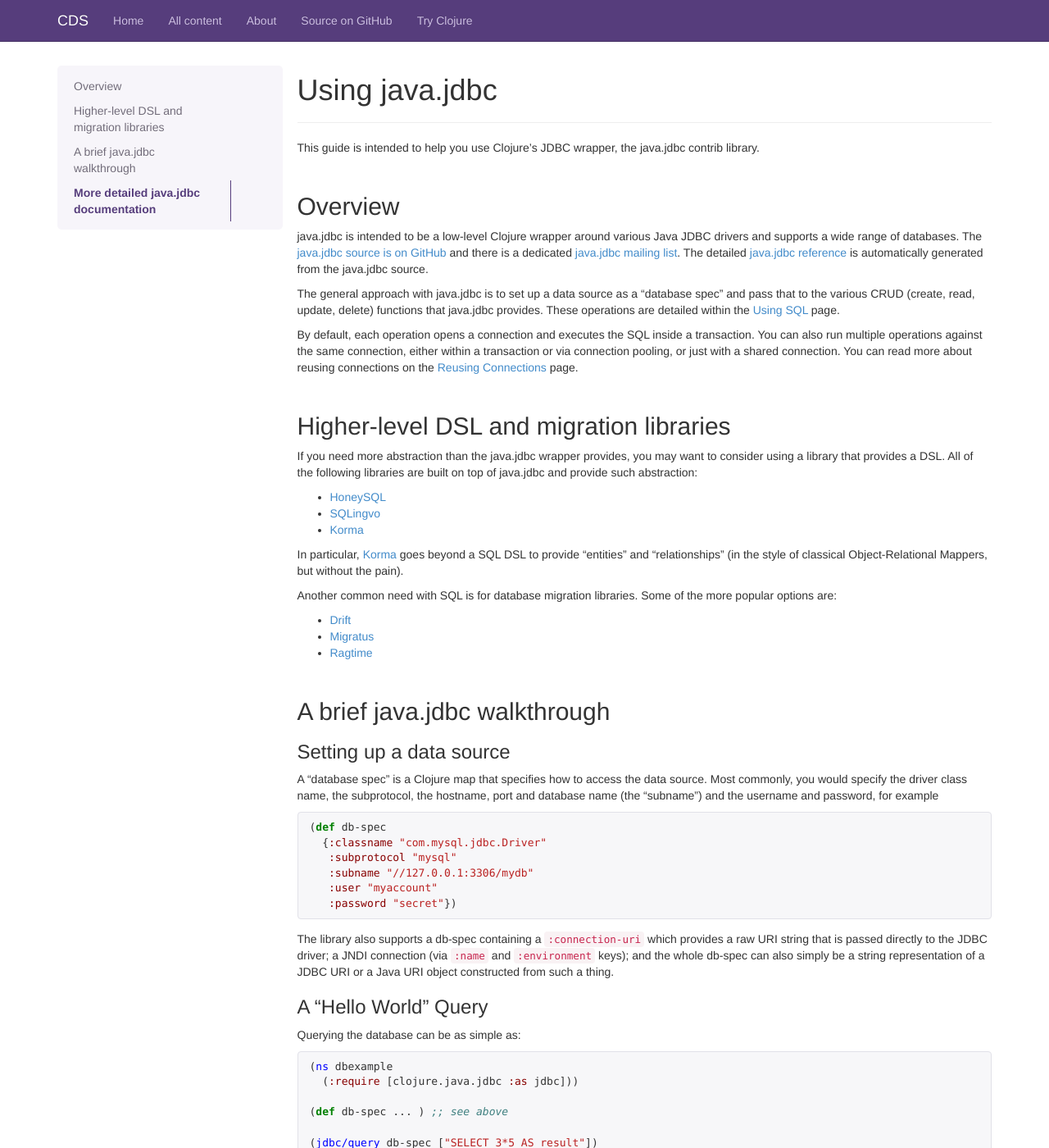
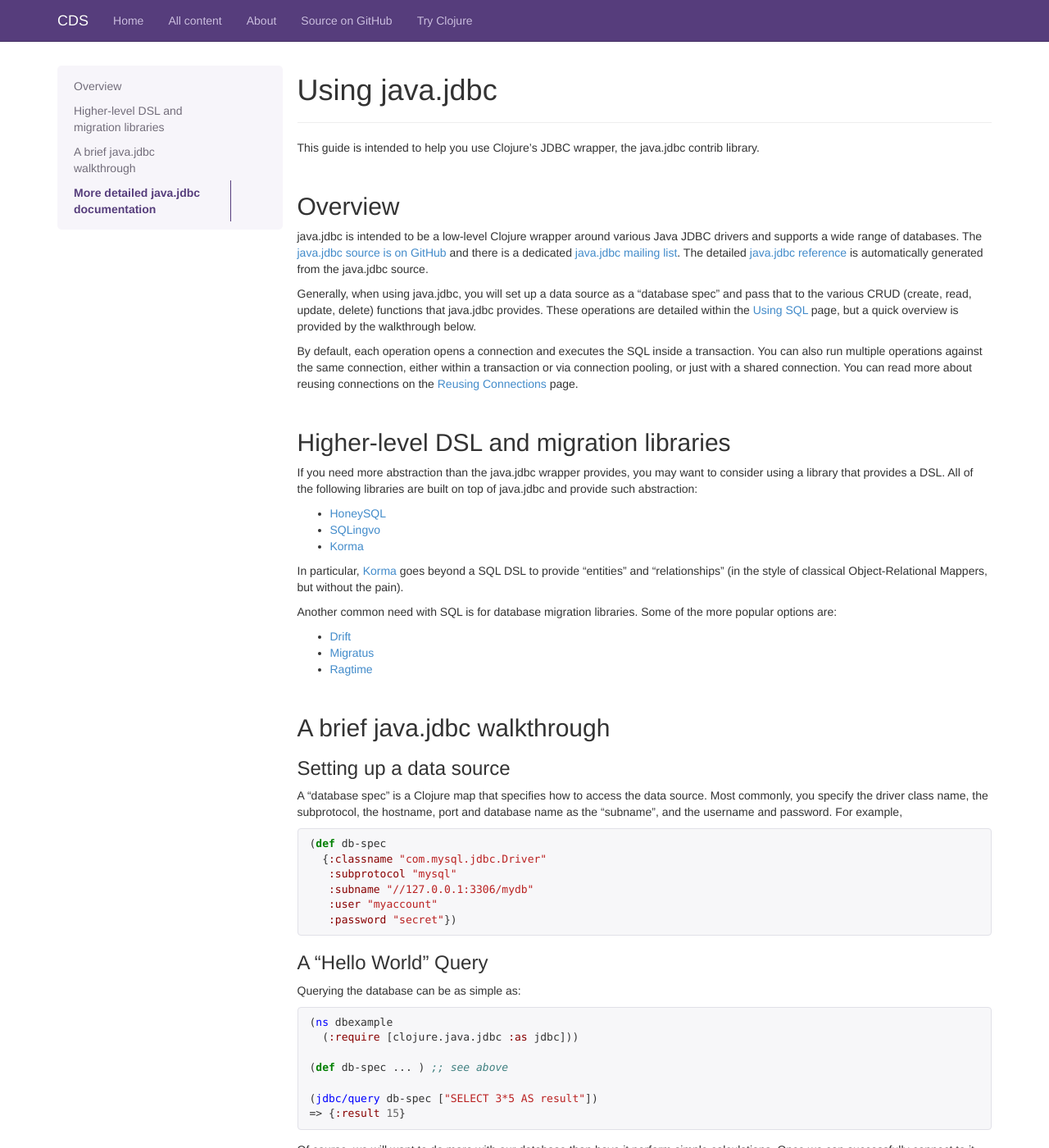
Before and after one commit to clojuredocs/guides, a Jekyll site: the page built from articles/ecosystem/java_jdbc/home.md, in a window 1280 px wide and 1400 px high. Shown: the whole window at 82% size. Built offline with Jekyll 4.4.1, drawn with Linux system fonts in a browser that asks for light colours; some web fonts are replaced; Markdown is read by kramdown in place of the engine named in the settings; some of the changed text lies outside the part shown.

Commit message:
Add a redirect on Connection Pooling, finish Home tutorial

````diff
--- a/articles/ecosystem/java_jdbc/home.md
+++ b/articles/ecosystem/java_jdbc/home.md
@@ -14,10 +14,11 @@
 list][mailing-list]. The detailed [java.jdbc reference][reference] is
 automatically generated from the java.jdbc source.
 
-The general approach with java.jdbc is to set up a data source as a "database
+Generally, when using java.jdbc, you will set up a data source as a "database
 spec" and pass that to the various CRUD (create, read, update, delete)
 functions that java.jdbc provides. These operations are detailed within the
-[Using SQL][using-sql] page.
+[Using SQL][using-sql] page, but a quick overview is provided by the
+walkthrough below.
 
 By default, each operation opens a connection and executes the SQL inside a
 transaction. You can also run multiple operations against the same connection,
@@ -51,9 +52,9 @@
 ### Setting up a data source
 
 A "database spec" is a Clojure map that specifies how to access the data
-source. Most commonly, you would specify the driver class name, the
-subprotocol, the hostname, port and database name (the "subname") and the
-username and password, for example
+source. Most commonly, you specify the driver class name, the subprotocol, the
+hostname, port and database name as the "subname", and the username and
+password. For example,
 
 ```clojure
 (def db-spec
@@ -63,12 +64,6 @@
    :user "myaccount"
    :password "secret"})
 ```
-
-The library also supports a db-spec containing a `:connection-uri` which
-provides a raw URI string that is passed directly to the JDBC driver; a JNDI
-connection (via `:name` and `:environment` keys); and the whole db-spec can
-also simply be a string representation of a JDBC URI or a Java URI object
-constructed from such a thing.
 
 ### A "Hello World" Query
 
@@ -114,7 +109,7 @@
 ```clojure
 (jdbc/db-do-commands db-spec
                      [fruit-table-ddl
-                      "CREATE INDEX name_ix ON fruit ( name )"])
+                      "CREATE INDEX name_ix ON fruit ( name );"])
 ```
 
 For more details on DDL functionality within java.jdbc, see the [Using DDL and
@@ -157,11 +152,31 @@
 transform keywords into SQL names using an optional `:entities` argument which
 is described in more detail in the [Using SQL][using-sql] section.
 
+### Dropping our tables
+
+To clean out the database from our example, we can generate a the command to
+drop the fruit table:
+
+```clojure
+(def drop-fruit-table-ddl (jdbc/drop-table-ddl :fruit))
+```
+
+Ensure you tear down your tables and indexes in the opposite order of creation:
+
+```clojure
+(jdbc/db-do-commands db-spec
+                     ["DROP INDEX name_ix;"
+                      drop-fruit-table-ddl])
+```
+
+These are all the commands we need to write a simple migration for our database!
+
 ## More detailed java.jdbc documentation
 
-* Using SQL: a more detailed guide on using SQL with java.jdbc
-* Using DDL: how to create your tables using the java.jdbc DDL
-* Reusing Connections: how to reuse your database connections
+* [Using SQL:][using-sql] a more detailed guide on using SQL with java.jdbc
+* [Using DDL:][using-ddl] how to create your tables using the java.jdbc DDL
+* [Reusing Connections:][reusing-connections] how to reuse your database
+  connections
 
 [github]: https://github.com/clojure/java.jdbc/
 [mailing-list]: https://groups.google.com/forum/#!forum/clojure-java-jdbc
````
Also changed, not shown: articles/ecosystem/java_jdbc/connection_pooling.md (added, +6 -0 lines).
